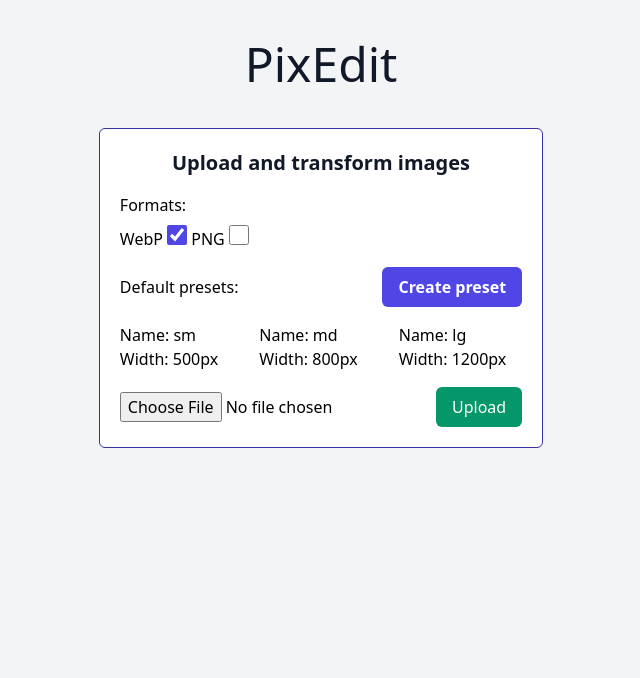
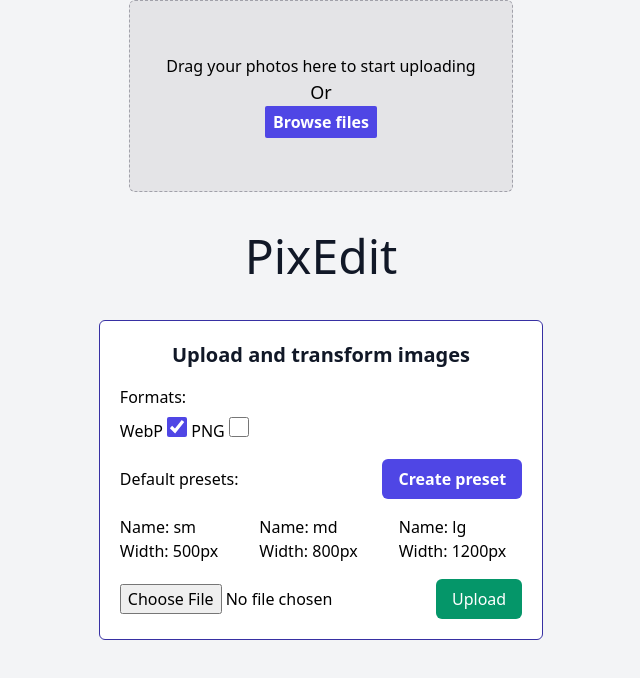
Before and after one commit to bluepnwage/pix-edit, a SvelteKit app: page / in a window 1280 px wide. Shown: the top 678 px of the page, without its empty margins (319-959 px from the left). Built offline with nearby package versions, Linux system fonts and the light colour scheme; what @cloudinary/url-gen would draw is missing.

Commit message:
create dropzone component

```diff
--- a/package.json
+++ b/package.json
@@ -32,6 +32,7 @@
   "type": "module",
   "dependencies": {
     "@cloudinary/url-gen": "^1.8.7",
-    "cloudinary": "^1.33.0"
+    "cloudinary": "^1.33.0",
+    "svelte-file-dropzone": "^1.0.0"
   }
 }
--- /dev/null
+++ b/src/lib/components/Dropzone.svelte
@@ -0,0 +1,57 @@
+<script lang="ts">
+  let input: HTMLInputElement;
+  type ElEvent<T extends Event, E extends Element> = T & { currentTarget: EventTarget & E };
+  let dragged = false;
+  let error = false;
+  let files: File[] = [];
+  export let createFiles: (data: FileList) => void;
+  const handleDrop = async (e: DragEvent) => {
+    e.preventDefault();
+    console.log(e.dataTransfer?.files);
+    if (e.dataTransfer?.files) {
+      createFiles(e.dataTransfer.files);
+    }
+  };
+
+  const onDragOver = (e: ElEvent<DragEvent, HTMLDivElement>) => {
+    e.preventDefault();
+    dragged = true;
+  };
+  const onDragEnter = (e: ElEvent<DragEvent, HTMLDivElement>) => {
+    dragged = true;
+  };
+  const onDragLeave = () => {
+    dragged = false;
+  };
+
+  const onClick = async () => {
+    input.dispatchEvent(new MouseEvent("click", { bubbles: true, cancelable: true }));
+  };
+</script>
+
+<div
+  tabindex="-1"
+  on:dragenter={onDragEnter}
+  on:dragleave={onDragLeave}
+  on:dragover={onDragOver}
+  on:drop={handleDrop}
+  class={`bg-zinc-200 rounded-md mx-auto flex flex-col items-center justify-center  border duration-200 ease-out border-zinc-400 border-dashed h-48 w-96 ${
+    dragged ? "bg-indigo-400" : ""
+  } ${error ? "bg-red-600/40" : ""}`}
+>
+  <input bind:this={input} type="file" class="hidden" />
+  {#if error}
+    <p>Invalid file type</p>
+  {/if}
+  <p>Drag your photos here to start uploading</p>
+  <p class="text-lg">Or</p>
+  <button class="bg-indigo-600 text-white font-semibold px-2 py-1 rounded-sm" on:click={onClick}>Browse files</button>
+</div>
+<div>
+  {#if files}
+    {#each files as file}
+      <p>{file.name}</p>
+      <p />
+    {/each}
+  {/if}
+</div>
--- a/src/routes/+page.server.ts
+++ /dev/null
@@ -1,6 +0,0 @@
-export function load() {
-  return {
-    message: "Hello there",
-    date: new Date().toDateString()
-  };
-}
--- a/src/routes/+page.svelte
+++ b/src/routes/+page.svelte
@@ -1,7 +1,7 @@
 <script lang="ts">
-  import type { PageServerData } from "./$types";
   import Presets from "./Presets.svelte";
   import Dialog from "./Dialog.svelte";
+  import Dropzone from "$lib/components/Dropzone.svelte";
   import { endpoint, presetName, type CloudinaryResponse } from "$lib/cloudinary";
   import { downloadImage, type ImageFormats } from "$lib/download-image";
   let presets: { name: string; size: number }[] = [];
@@ -68,14 +68,19 @@
       }
     }
   };
+  const createFiles = (data: FileList) => {
+    console.log(data);
+    files = data;
+    console.log(files);
+  };
 </script>
 
 <svelte:head>
   <title>PixEdit</title>
   <meta name="description" content="Svelte demo app" />
 </svelte:head>
+<Dropzone {createFiles} />
 <h1 class="text-5xl text-gray-900 text-center pt-10 mb-10">PixEdit</h1>
-
 <div class="flex justify-center ">
   <div class="p-5 border border-indigo-800 bg-white rounded-md space-y-4 ">
     <h2 class="font-bold text-xl text-center text-gray-900">Upload and transform images</h2>
```
Also changed, not shown: 1 other file (tests, documents, lock files or other folders).
